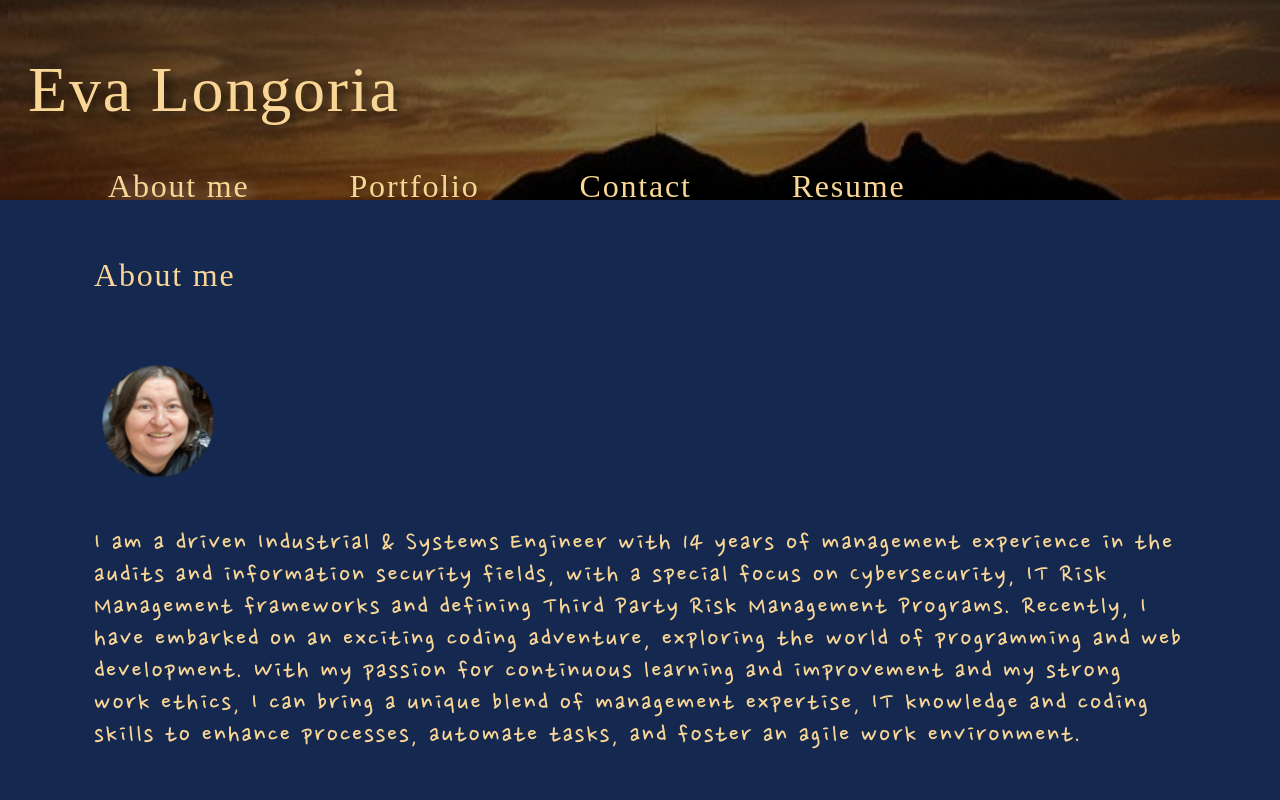
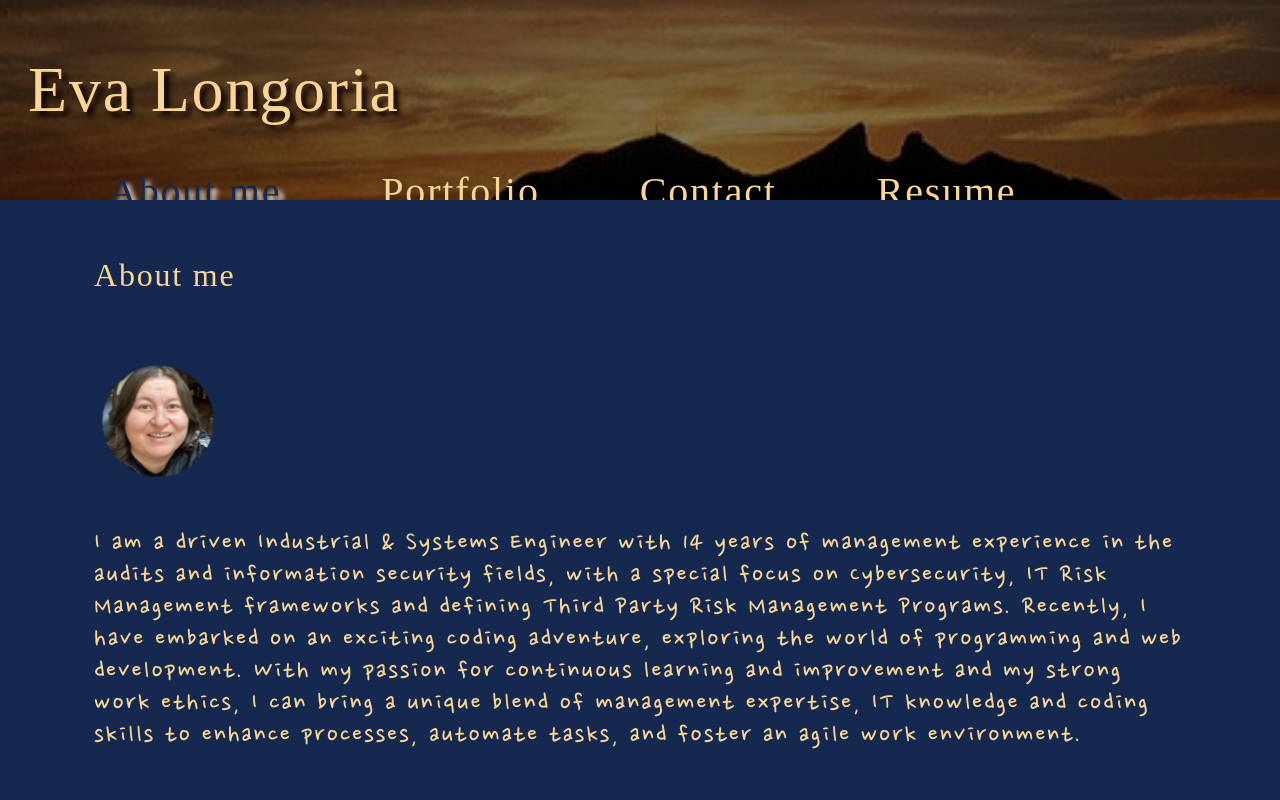
Before and after one commit to Maelikah/M20_ReactPortfolio, a React (Create React App) app: page / in a window 1280 px wide. Shown: the top 800 px of the page. Built offline with nearby package versions, Linux system fonts and the light colour scheme; a web font is replaced by a local one.

Commit message:
Created logic for resume page

```diff
--- a/src/components/Resume.js
+++ b/src/components/Resume.js
@@ -0,0 +1,26 @@
+import React from "react";
+
+function Resume() {
+    return (
+        <section className="my-5">
+        <div className="my-2">
+            <p>
+            📝 <a href="https://www.linkedin.com/in/eva-longoria">Download</a>
+            </p>
+            <h3>Programming Proficiencies</h3>
+            <ul>
+                <li>HTML</li>
+                <li>CSS</li>
+                <li>JavaScript</li>
+                <li>React</li>
+                <li>API</li>
+                <li>NodeJS</li>
+                <li>MySQL</li>
+                <li>MongoDB</li>
+            </ul>
+        </div>
+        </section>
+    );
+}
+
+export default Resume;
--- a/src/index.css
+++ b/src/index.css
@@ -48,7 +48,7 @@ h1, h2, h3, h4, h5, h6 {
 h1 {
     font-size: 4rem;
     margin: 50px 20px;
-    text-shadow: 5px 5px 10px rgba(0, 0, 0, 0.5);
+    text-shadow: 5px 5px 5px rgb(10, 0, 0);
 }
 
 h2 {
@@ -146,20 +146,15 @@ p {
     padding-bottom: var(--sp2);
 }
 
-.navActive {
-    cursor: default;
-    text-shadow: 3px 3px 15px rgba(255, 255, 255, 0.5);
-}
-
 a {
     color: var(--txt2);
-    text-decoration: none;
-    opacity: .5;
+
+
 }
 
 a:hover {
-    opacity: 1;
-    transition: all .2s ease-in-out;
+    color: var(--hlight);
+
 }
 
 header {
@@ -273,14 +268,13 @@ nav li {
     cursor: pointer;
     text-shadow: 2px 2px 10px rgba(0,0,0, 0.5);
     margin: 0 50px;
+    list-style-type:none;
+    font-size: 2.5rem;
 }
 
-ul.skills {
-    line-height: 2rem;
-}
-
-ul.skills li {
-    list-style-type: circle;
+li {
+    font-size: 1.5rem;
+    list-style-type: disc;
 }
 
 footer {
@@ -360,9 +354,9 @@ color: var(--darker);
 }
 
 .navActive {
-color: var(--secondary);
+color: var(--bgc1);
 cursor: default;
-text-shadow: 3px 3px 15px rgba(255,255,255, .5);
+text-shadow: 5px 5px 5px rgb(253, 253, 253);
 }
 @media only screen and (max-width: 1300px) {
 nav {
```
